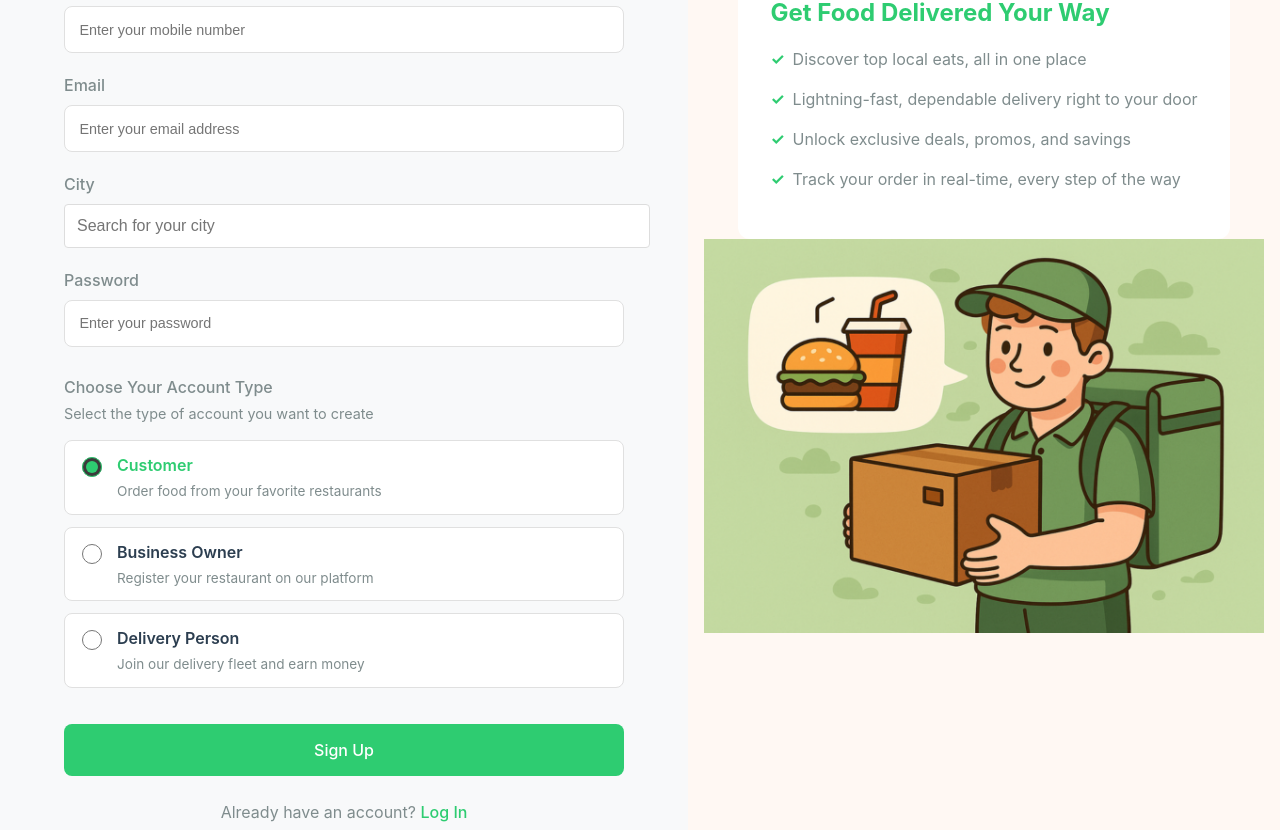
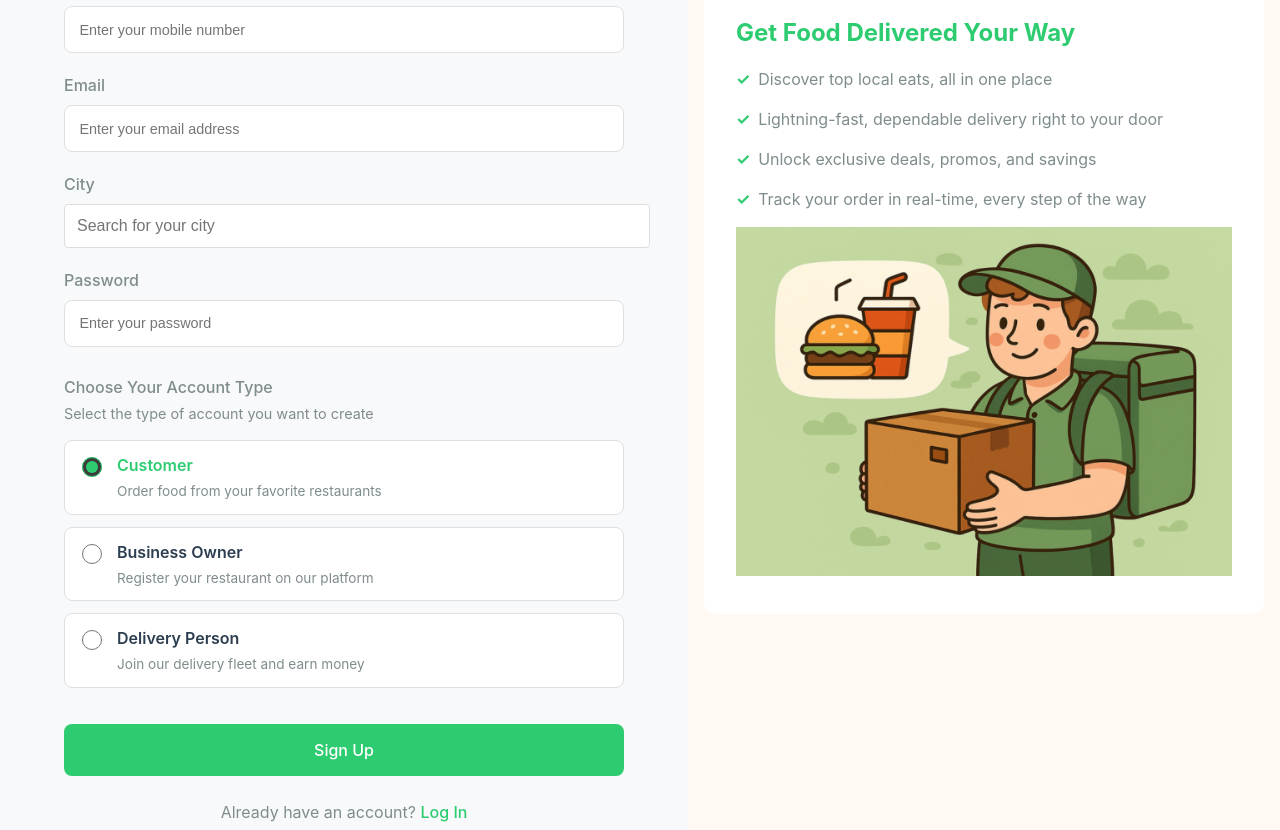
Before and after one commit to JordanCJ7/FoodieFly, a React (Create React App) app in the folder frontend/: page /register in a window 1280 px wide. Shown: the part 414-1244 px from the top of the page. Built offline with nearby package versions, Linux system fonts and the light colour scheme.

Commit message:
Update SignUp.js

```diff
--- a/frontend/src/pages/auth/signup/SignUp.js
+++ b/frontend/src/pages/auth/signup/SignUp.js
@@ -330,9 +330,10 @@ function SignUp() {
             <li>Track your order in real-time, every step of the way</li>
           </ul>
 
+        <img src={SignUpImage} alt="signup" />
         </div>
 
-        <img src={SignUpImage} alt="signup" />
+
       </div>
     </div>
   );
```
